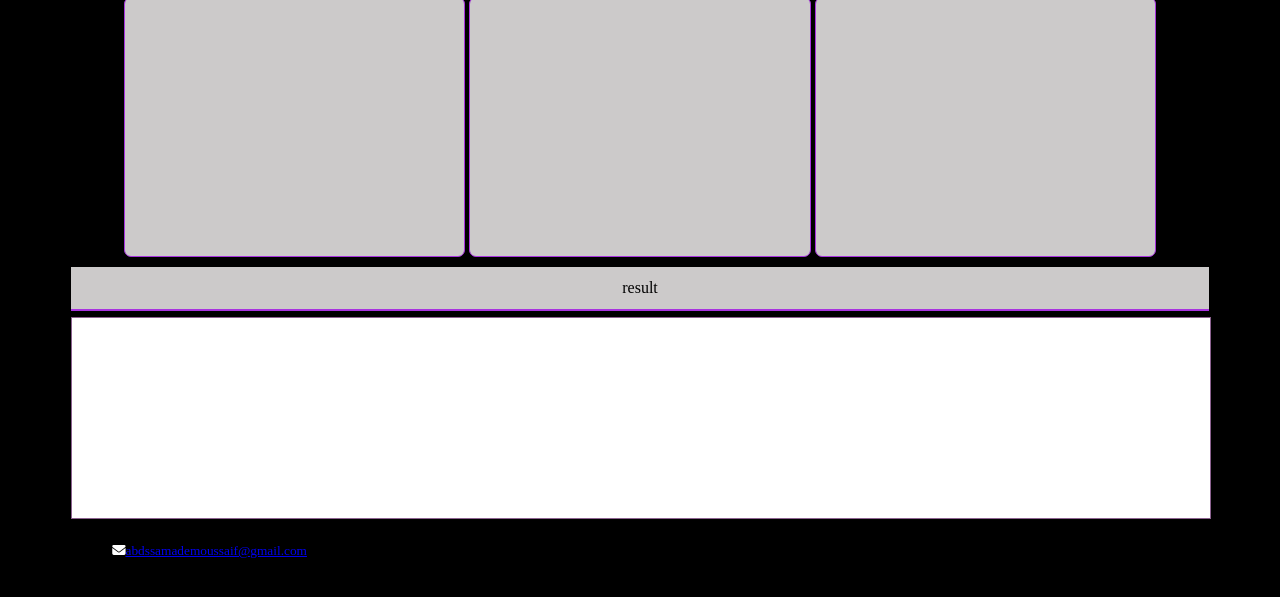
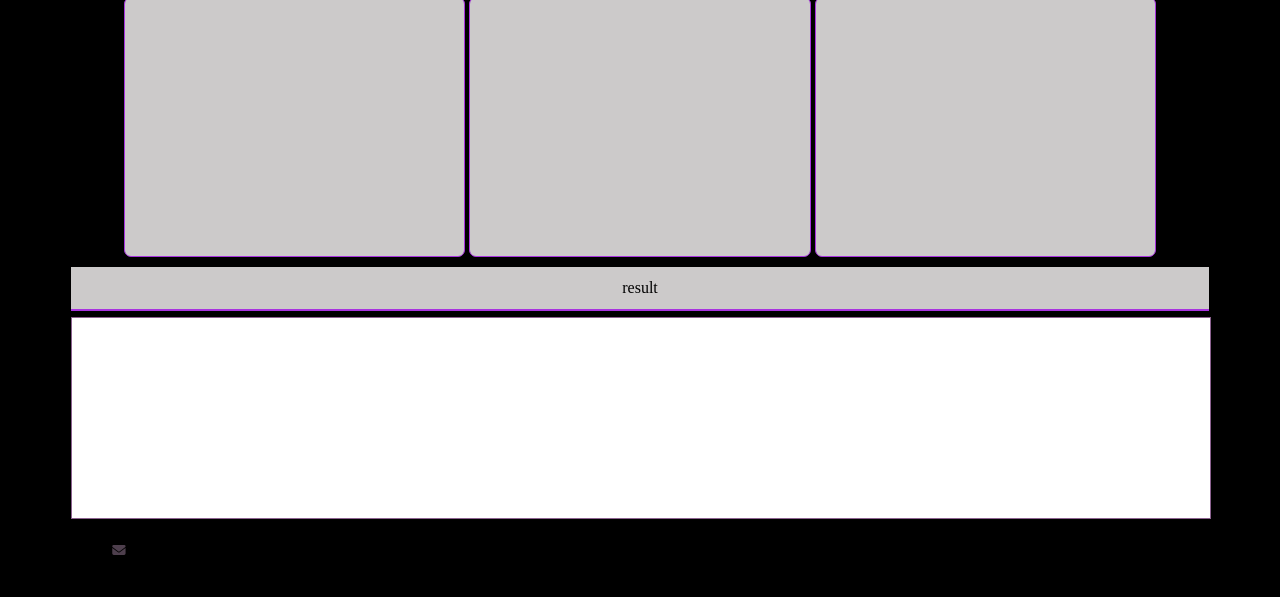
Before and after one commit to abdessamademoussaif/mini-editor-html-css-js-, a plain HTML site: page index.html in a window 1280 px wide. Shown: the part 31-628 px from the top of the page. Drawn offline with Linux system fonts and the light colour scheme.

Commit message:
Update style.css

```diff
--- a/style.css
+++ b/style.css
@@ -42,3 +42,11 @@ i{
     color: white;
 
 }
+a{
+    text-decoration: none;
+    color:#000;
+    margin-left: 6px;
+  }
+  footer small i{
+    color: rgb(78, 63, 77);
+  }
```
